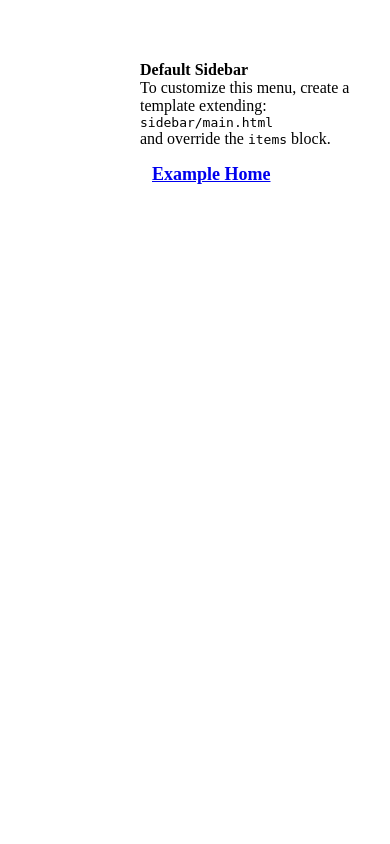
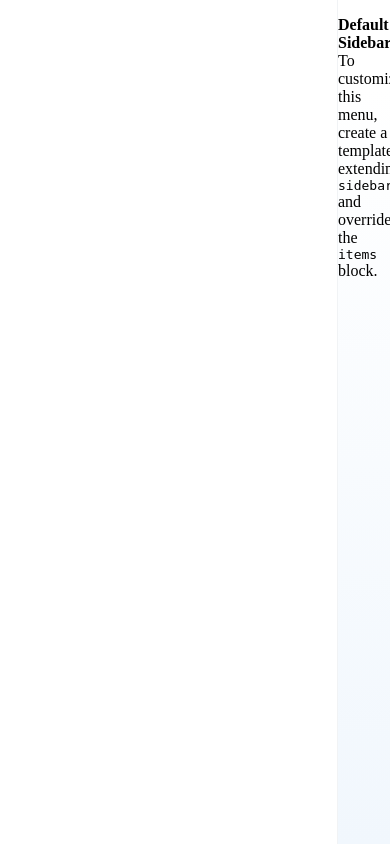
Before and after one commit to debeski/micro-sidebar, a Django app: template sidebar/templates/sidebar/main.html in a window 390 px wide. Run offline with Django 3.2, Linux system fonts and the light colour scheme; the template is opened without the code that fills it, so the values that code supplies are empty; some libraries are stand-ins or nearby versions.

Commit message:
newTheme

```diff
--- a/sidebar/static/sidebar/sidebar.css
+++ b/sidebar/static/sidebar/sidebar.css
@@ -1,17 +1,20 @@
-
 .sidebar {
     z-index: 900;
-    transition: width 0.15s ease-in-out;
-    background-color: white;
-    position: -webkit-sticky; /* For Safari */
+    transition: width 0.2s ease-in-out;
+    background: linear-gradient(180deg, #ffffff 10%, #f1f7fd 100%);
     position: sticky;
-    top: 0; /* Sticks the sidebar at the top of the parent container */
+    /* Use the JS-provided offset, fallback to 0 if standalone */
+    top: var(--sidebar-top-offset, 0px);
     overflow-y: auto;
     overflow-x: hidden;
-    height: calc(100vh - 45px); /* Fallback/Base height for sticky behavior */
-    /* Custom Scrollbar for Webkit */
+    height: calc(100vh - var(--sidebar-top-offset, 0px));
+    border-left: 1px solid #f1f3f5;
     scrollbar-width: thin;
-    scrollbar-color: rgba(0,0,0,0.2) transparent;
+    scrollbar-color: rgba(0,0,0,0.1) transparent;
+
+    /* Variables for stable positioning */
+    --sidebar-item-px: 12.5px;
+    --sidebar-icon-width: 40px;
 }
 
 .sidebar::-webkit-scrollbar {
@@ -26,18 +29,27 @@
 }
 
 .sidebar.collapsed {
-    width: 52px !important;
+    width: 65px !important;
 }
-.sidebar.collapsed .list-group-item span {
+
+/* Stable layout for icons - NO OVERRIDES for padding/gap here! */
+.sidebar.collapsed .list-group-item span,
+.sidebar.collapsed .accordion-button span {
+    opacity: 0;
+    visibility: hidden;
+    width: 0;
+    display: inline-block; /* Keep it in flow but hidden */
+}
+
+.sidebar .list-group-item span,
+.sidebar .accordion-button span {
+    transition: opacity 0.2s ease, visibility 0.2s;
+    white-space: nowrap;
+}
+
+.sidebar.collapsed .accordion-button::after {
     display: none !important;
 }
-.sidebar.collapsed .accordion-button span {
-    display: none !important;
-}
-.sidebar.collapsed .accordion-button::after {
-    background-image: none;
-}
-
 
 .sidebar-ghost {
     display: none;
@@ -52,12 +64,14 @@
 
     .sidebar {
         position: fixed;
-        top: 45px; /* Fallback, JS calculates exact height */
+        /* Use dynamic offset even in fixed mode for consistency */
+        top: var(--sidebar-top-offset, 0px);
         right: 0;
         width: 250px;
         transition: width 0.15s ease-in-out;
-        height: calc(100vh - 45px); /* Fallback */
+        height: calc(100vh - var(--sidebar-top-offset, 0px));
         z-index: 1000;
+        --sidebar-item-px: 6px;
     }
 
     .sidebar.collapsed {
@@ -66,28 +80,121 @@
         position: fixed;
     }
 }
+/* Sidebar Styling Redesign */
 .sidebar .list-group-item {
-    border: none !important;
-    font-size: 18px !important;
+    border: 1px solid transparent !important; /* Reserve space to prevent jumps */
+    font-size: 0.95rem !important;
     font-weight: 600 !important;
-    height: 60px !important;
+    color: #5a6474; /* Softer text color */
+    margin: 4px 0;
+    border-radius: 12px !important; /* Rounded pill shape */
+    transition: all 0.2s cubic-bezier(0.25, 0.8, 0.25, 1);
+    display: flex;
+    align-items: center;
+    gap: 10px;
+    padding: 12px var(--sidebar-item-px);
     white-space: nowrap;
     overflow: hidden;
-    padding: 12px;
-    align-items: center;
+}
+
+.sidebar .list-group-item:hover {
+    background-color: transparent !important;
+    color: var(--primal) !important;
+    transform: translateX(-4px); /* Tactile slide for RTL */
+}
+
+.sidebar .list-group-item.active {
+    border: 1px solid transparent !important; /* Keep the 1px reserve */
+    background-color: rgba(35, 99, 195, 0.05) !important; /* Lighter soft blue */
+    color: var(--primal) !important;
+    font-weight: 700 !important;
+    box-shadow: 0 4px 12px rgba(35, 99, 195, 0.08) !important;
+}
+
+.sidebar .list-group-item i,
+.sidebar .accordion-button i {
+    width: var(--sidebar-icon-width);
+    display: flex;
+    justify-content: center;
+    flex-shrink: 0;
+    font-size: 1.25rem;
+    transition: transform 0.2s ease, color 0.2s;
+    color: #8c98a4; /* Muted icon color by default */
+}
+
+.sidebar .list-group-item:hover i,
+.sidebar .list-group-item.active i,
+.sidebar .accordion-button:hover i,
+.sidebar .accordion-button:not(.collapsed) i {
+    transform: scale(1.1);
+    color: var(--primal); /* Active/Hover icon color */
 }
 
 .sidebar .accordion-button {
-    font-size: 18px !important;
+    font-size: 0.95rem !important;
     font-weight: 600 !important;
-    border: none !important;
-    height: 60px !important;
+    color: #5a6474;
+    background-color: transparent !important;
+    border: 1px solid transparent !important; /* Reserve space here too */
+    border-radius: 12px !important;
+    margin: 4px 0;
+    padding: 12px var(--sidebar-item-px);
+    display: flex;
+    align-items: center;
+    gap: 10px;
     white-space: nowrap;
     overflow: hidden;
-    padding: 12px;
-    align-items: center;
+    transition: all 0.2s cubic-bezier(0.25, 0.8, 0.25, 1);
 }
 
 .sidebar .accordion-button:not(.collapsed) {
-    background-color: var(--body) !important;
+    background-color: rgba(35, 99, 195, 0.04) !important; /* Very subtle open state */
+    color: var(--primal) !important;
+    font-weight: 700 !important;
 }
+
+.sidebar .accordion-button:hover {
+    color: var(--primal) !important;
+    background-color: transparent !important;
+    transform: translateX(-4px);
+}
+
+.sidebar .accordion-item {
+    background-color: transparent !important;
+    border: none !important;
+}
+
+.sidebar .accordion-body {
+    background-color: transparent !important;
+    border: none !important;
+    padding-top: 0;
+    padding-bottom: 0;
+}
+
+
+.sidebar-toggle {
+    background-color: transparent;
+    color: #2c3e50;
+    border: none;
+    transition: background-color 0.3s, transform 0.1s;
+    min-width: 5vh;
+    min-height: 5vh;
+    font-size: 1.5rem;
+}
+
+.sidebar-toggle:hover {
+    background-color: #f8f9fa;
+    color: #0d6efd;
+}
+
+.sidebar-toggle:active {
+    transform: scale(0.95);
+}
+
+.tooltip-custom .tooltip-inner {
+    font-size: 1.2rem;
+    background-color: var(--title);
+    color: white;
+    padding: 8px 12px;
+    border-radius: 5px;
+}
--- a/sidebar/static/sidebar/sidebar.js
+++ b/sidebar/static/sidebar/sidebar.js
@@ -22,23 +22,15 @@
     function adjustSidebarForWindowSize() {
         const screenWidth = window.innerWidth;
         const titlebar = document.querySelector('.titlebar');
-        const titlebarHeight = titlebar ? titlebar.offsetHeight : 0;
+        const titlebarHeight = (titlebar && window.getComputedStyle(titlebar).display !== 'none') ? titlebar.offsetHeight : 0;
+
+        // Set dynamic CSS variable for the sidebar
+        sidebar.style.setProperty('--sidebar-top-offset', titlebarHeight + 'px');
 
         if (screenWidth < 1100) {
             // Always collapse sidebar on small screens
             sidebar.classList.add("collapsed");
             initializeTooltips();
-
-            // Dynamic positioning to anchor to titlebar
-            // Dynamic positioning to anchor to titlebar
-            if (titlebarHeight > 0) {
-                 sidebar.style.top = titlebarHeight + 'px';
-                 sidebar.style.height = (window.innerHeight - titlebarHeight) + 'px';
-            } else {
-                 // Failsafe: Stick to top if no titlebar
-                 sidebar.style.top = '0px';
-                 sidebar.style.height = '100vh';
-            }
         } else {
             // Reset styles for large screens to let CSS take over (sticky)
             sidebar.style.top = '';
@@ -99,6 +91,20 @@
             setTimeout(triggerAutoscale, 250);
         });
     }
+
+    // Proactively hide tooltips when any sidebar click occurs
+    // This fixes the "sticking to top of screen" glitch during transitions
+    sidebar.addEventListener("click", function (event) {
+        // Find all tooltips in the sidebar and dispose them immediately
+        // This ensures they are completely removed from the DOM before any transition
+        const sidebarItems = sidebar.querySelectorAll(".list-group-item, .accordion-button");
+        sidebarItems.forEach(item => {
+            if (item._tooltip) {
+                item._tooltip.dispose();
+                delete item._tooltip;
+            }
+        });
+    });
 });
 
 // Close sidebar when clicking outside (only for small screens)
@@ -138,7 +144,8 @@
         item._tooltip = new bootstrap.Tooltip(item, {
             title: item.querySelector("span").textContent,
             placement: "right",
-            customClass: "tooltip-custom"
+            customClass: "tooltip-custom",
+            trigger: 'hover' // Explicitly disable click/focus triggers
         });
     });
 }
--- a/sidebar/templates/sidebar/main.html
+++ b/sidebar/templates/sidebar/main.html
@@ -9,6 +9,19 @@
      id="sidebar"
      data-toggle-url="{% url 'toggle_sidebar' %}"
      data-session-collapsed="{{ request.session.sidebarCollapsed|yesno:'true,false' }}">
+    <script>
+        // Immediate FOUC fix for small screens
+        (function() {
+            var screenWidth = window.innerWidth;
+            var sidebar = document.currentScript.parentElement;
+            if (screenWidth < 1100) {
+                sidebar.classList.add('collapsed');
+                // Temporarily disable transition to avoid "sliding shut" flicker on load
+                sidebar.style.transition = 'none';
+                setTimeout(function() { sidebar.style.transition = ''; }, 100);
+            }
+        })();
+    </script>
     <div class="list-group flex-shrink-0">
         {% block items %}
 
```
